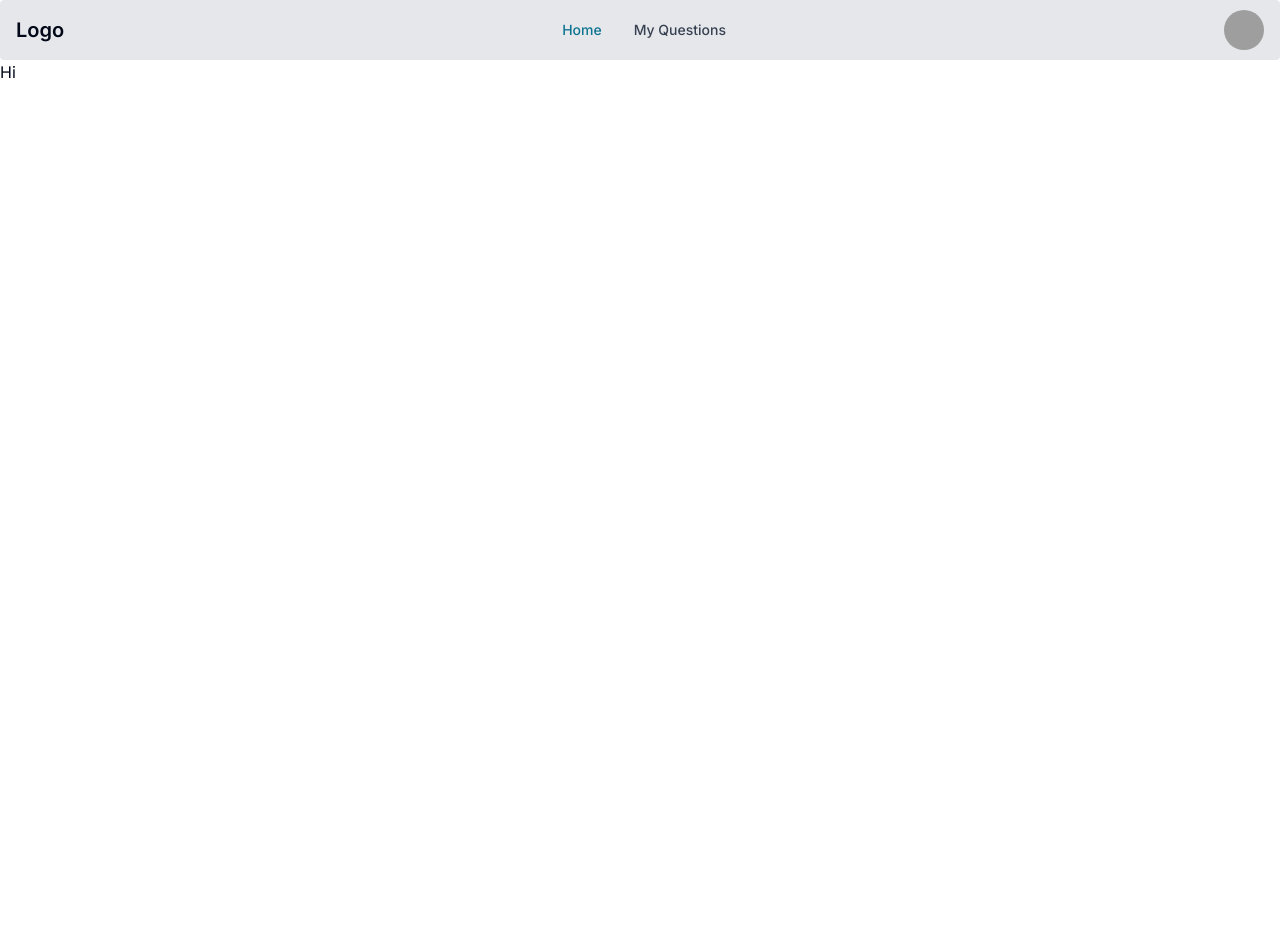
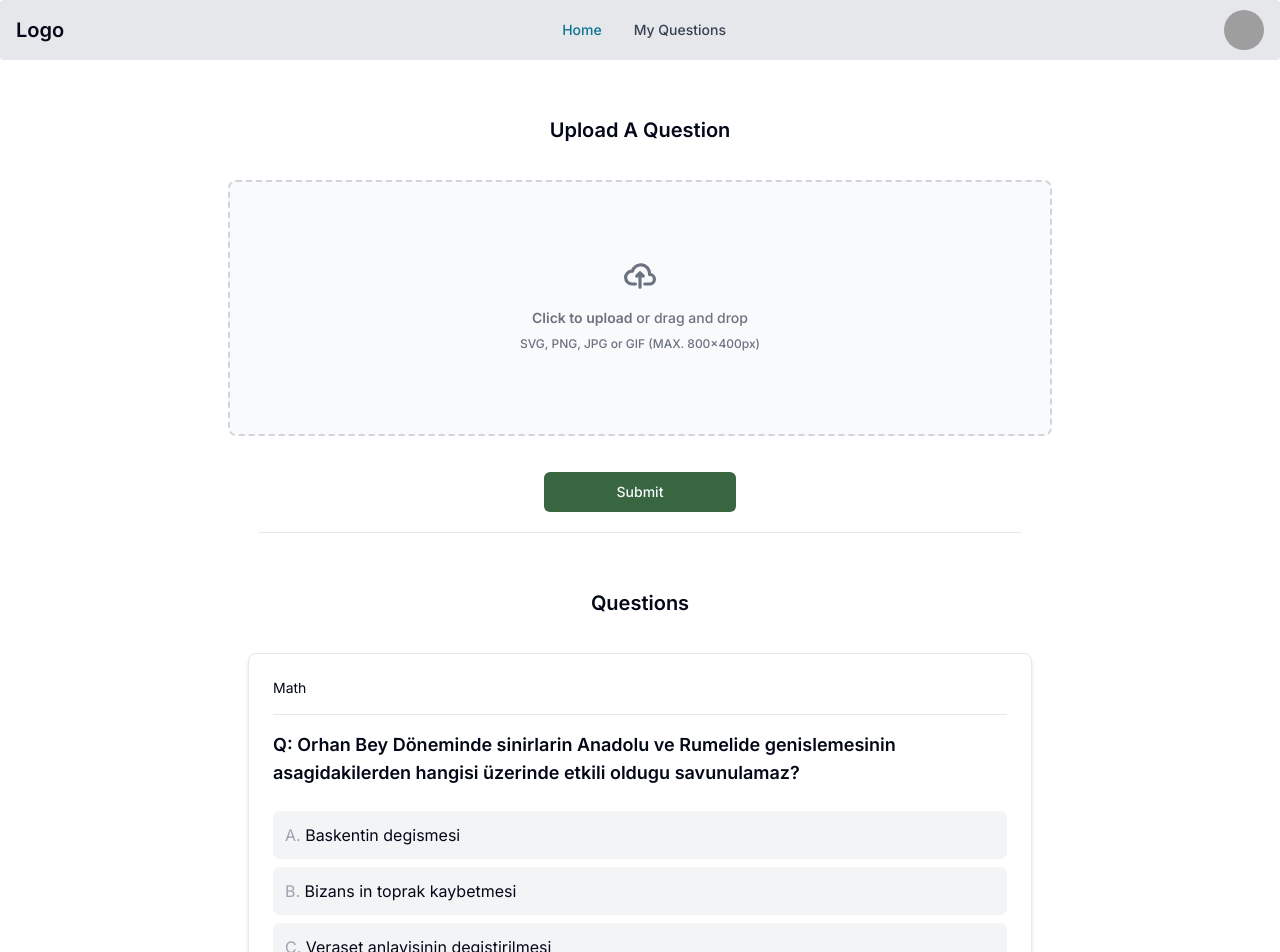
Before and after one commit to m4hosam/smart-question-answering, a Next.js app: page / in a window 1280 px wide. Shown: the top 952 px of the page. Before the commit the page ends 800 px from the top, so only its background shows below. Built offline with nearby package versions, Linux system fonts and the light colour scheme; grey boxes are pictures that could not be loaded.

Commit message:
Creating question card

```diff
--- a/app/globals.css
+++ b/app/globals.css
@@ -13,7 +13,7 @@
     --popover: 0 0% 100%;
     --popover-foreground: 222.2 84% 4.9%;
 
-    --primary: 222.2 47.4% 11.2%;
+    --primary: 132 29% 31%;
     --primary-foreground: 210 40% 98%;
 
     --secondary: 210 40% 96.1%;
@@ -73,4 +73,5 @@
   body {
     @apply bg-background text-foreground;
   }
+
 }
--- a/app/page.tsx
+++ b/app/page.tsx
@@ -1,3 +1,56 @@
+import { Button } from "@/components/ui/button";
+import { Separator } from "@/components/ui/separator";
+import { FileInput, Label } from "flowbite-react";
+import QuestionCard from "@/components/questionCard";
+
 export default function Home() {
-  return <div>Hi</div>;
+  return (
+    <main className="flex items-center justify-center flex-col w-full md:w-[70%] mr-auto ml-auto">
+      <section className="flex w-full flex-col items-center justify-center m-5 px-9">
+        <h1 className="my-9 text-xl font-semibold">Upload A Question</h1>
+        <div className="flex w-full items-center justify-center">
+          <Label
+            htmlFor="dropzone-file"
+            className="dark:hover:bg-bray-800 flex h-64 w-full cursor-pointer flex-col items-center justify-center rounded-lg border-2 border-dashed border-gray-300 bg-gray-50 hover:bg-gray-100 dark:border-gray-600 dark:bg-gray-700 dark:hover:border-gray-500 dark:hover:bg-gray-600"
+          >
+            <div className="flex flex-col items-center justify-center pb-6 pt-5">
+              <svg
+                className="mb-4 h-8 w-8 text-gray-500 dark:text-gray-400"
+                aria-hidden="true"
+                xmlns="http://www.w3.org/2000/svg"
+                fill="none"
+                viewBox="0 0 20 16"
+              >
+                <path
+                  stroke="currentColor"
+                  strokeLinecap="round"
+                  strokeLinejoin="round"
+                  strokeWidth="2"
+                  d="M13 13h3a3 3 0 0 0 0-6h-.025A5.56 5.56 0 0 0 16 6.5 5.5 5.5 0 0 0 5.207 5.021C5.137 5.017 5.071 5 5 5a4 4 0 0 0 0 8h2.167M10 15V6m0 0L8 8m2-2 2 2"
+                />
+              </svg>
+              <p className="mb-2 text-sm text-gray-500 dark:text-gray-400">
+                <span className="font-semibold">Click to upload</span> or drag
+                and drop
+              </p>
+              <p className="text-xs text-gray-500 dark:text-gray-400">
+                SVG, PNG, JPG or GIF (MAX. 800x400px)
+              </p>
+            </div>
+            <FileInput id="dropzone-file" className="hidden" />
+          </Label>
+        </div>
+        <Button className="mt-9 w-48">Submit</Button>
+      </section>
+      <Separator className="ml-auto mr-auto w-[85%]" />
+      <section className="flex flex-col items-center justify-center m-5 px-9">
+        <h2 className="m-0 text-xl font-semibold my-9">Questions</h2>
+        <QuestionCard
+          question="Orhan Bey Döneminde sinirlarin Anadolu ve Rumelide genislemesinin asagidakilerden hangisi üzerinde etkili oldugu savunulamaz? A) Baskentin degismesi B) Bizans in toprak kaybetmesi  C) Veraset anlayisinin degistirilmesi D) Yaya ve Müsellem ordusunun kurulmasi 9 E) Anadolu Türk birligini saglama çalismalarinin baslama- SI"
+          answer="B"
+          category="Math"
+        />
+      </section>
+    </main>
+  );
 }
--- /dev/null
+++ b/components/questionCard.tsx
@@ -0,0 +1,58 @@
+import React from "react";
+import { Card } from "flowbite-react";
+import { Separator } from "@/components/ui/separator";
+
+interface QuestionCardProps {
+  question: string;
+  answer: string;
+  category: string;
+}
+
+const QuestionCard: React.FC<QuestionCardProps> = ({
+  question,
+  answer,
+  category,
+}) => {
+  // Regex to match the question and the multiple choice answers
+  const regex =
+    /(.*?)\s+([A-a][\)-\-])\s*(.*?)\s+([B-b][\)-\-])\s*(.*?)\s+([C-c][\)-\-])\s*(.*?)\s+([D-d][\)-\-])\s*(.*?)\s+([E-e][\)-\-])\s*(.*?)$/;
+  // Extracting question and answers
+  const match = question.match(regex);
+  //   console.log(match);
+  let choices = [];
+  if (match) {
+    // Extracting question and answers
+    question = match[1];
+
+    // Extracting choices with their letters
+    for (let i = 2; i < match.length; i += 2) {
+      choices.push({
+        label: match[i].replace(")", ""), // Extracting choice letter
+        text: match[i + 1],
+      });
+    }
+  }
+  return (
+    <Card className="w-full">
+      <p className="text-sm">{category}</p>
+      <Separator className="ml-auto mr-auto w-full " />
+      <h3 className="text-lg font-semibold">Q: {question}</h3>
+      {/* Add the question choices here */}
+      <ul>
+        {choices.map((choice, index) => (
+          <li
+            key={index}
+            className="bg-gray-100 hover:bg-gray-50 p-3 my-2 rounded-md"
+          >
+            <span className="text-gray-400">{choice.label}.</span> {choice.text}
+          </li>
+        ))}
+      </ul>
+      <p>
+        <span className="text-green-500	font-semibold">Answer:</span> {answer}
+      </p>
+    </Card>
+  );
+};
+
+export default QuestionCard;
--- /dev/null
+++ b/components/ui/card.tsx
@@ -0,0 +1,79 @@
+import * as React from "react"
+
+import { cn } from "@/lib/utils"
+
+const Card = React.forwardRef<
+  HTMLDivElement,
+  React.HTMLAttributes<HTMLDivElement>
+>(({ className, ...props }, ref) => (
+  <div
+    ref={ref}
+    className={cn(
+      "rounded-lg border bg-card text-card-foreground shadow-sm",
+      className
+    )}
+    {...props}
+  />
+))
+Card.displayName = "Card"
+
+const CardHeader = React.forwardRef<
+  HTMLDivElement,
+  React.HTMLAttributes<HTMLDivElement>
+>(({ className, ...props }, ref) => (
+  <div
+    ref={ref}
+    className={cn("flex flex-col space-y-1.5 p-6", className)}
+    {...props}
+  />
+))
+CardHeader.displayName = "CardHeader"
+
+const CardTitle = React.forwardRef<
+  HTMLParagraphElement,
+  React.HTMLAttributes<HTMLHeadingElement>
+>(({ className, ...props }, ref) => (
+  <h3
+    ref={ref}
+    className={cn(
+      "text-2xl font-semibold leading-none tracking-tight",
+      className
+    )}
+    {...props}
+  />
+))
+CardTitle.displayName = "CardTitle"
+
+const CardDescription = React.forwardRef<
+  HTMLParagraphElement,
+  React.HTMLAttributes<HTMLParagraphElement>
+>(({ className, ...props }, ref) => (
+  <p
+    ref={ref}
+    className={cn("text-sm text-muted-foreground", className)}
+    {...props}
+  />
+))
+CardDescription.displayName = "CardDescription"
+
+const CardContent = React.forwardRef<
+  HTMLDivElement,
+  React.HTMLAttributes<HTMLDivElement>
+>(({ className, ...props }, ref) => (
+  <div ref={ref} className={cn("p-6 pt-0", className)} {...props} />
+))
+CardContent.displayName = "CardContent"
+
+const CardFooter = React.forwardRef<
+  HTMLDivElement,
+  React.HTMLAttributes<HTMLDivElement>
+>(({ className, ...props }, ref) => (
+  <div
+    ref={ref}
+    className={cn("flex items-center p-6 pt-0", className)}
+    {...props}
+  />
+))
+CardFooter.displayName = "CardFooter"
+
+export { Card, CardHeader, CardFooter, CardTitle, CardDescription, CardContent }
--- /dev/null
+++ b/components/ui/separator.tsx
@@ -0,0 +1,31 @@
+"use client"
+
+import * as React from "react"
+import * as SeparatorPrimitive from "@radix-ui/react-separator"
+
+import { cn } from "@/lib/utils"
+
+const Separator = React.forwardRef<
+  React.ElementRef<typeof SeparatorPrimitive.Root>,
+  React.ComponentPropsWithoutRef<typeof SeparatorPrimitive.Root>
+>(
+  (
+    { className, orientation = "horizontal", decorative = true, ...props },
+    ref
+  ) => (
+    <SeparatorPrimitive.Root
+      ref={ref}
+      decorative={decorative}
+      orientation={orientation}
+      className={cn(
+        "shrink-0 bg-border",
+        orientation === "horizontal" ? "h-[1px] w-full" : "h-full w-[1px]",
+        className
+      )}
+      {...props}
+    />
+  )
+)
+Separator.displayName = SeparatorPrimitive.Root.displayName
+
+export { Separator }
--- a/package.json
+++ b/package.json
@@ -10,6 +10,7 @@
   },
   "dependencies": {
     "@radix-ui/react-avatar": "^1.0.4",
+    "@radix-ui/react-separator": "^1.0.3",
     "class-variance-authority": "^0.7.0",
     "clsx": "^2.1.0",
     "flowbite": "^2.2.1",
```
Also changed, not shown: 1 other file (tests, documents, lock files or other folders).
